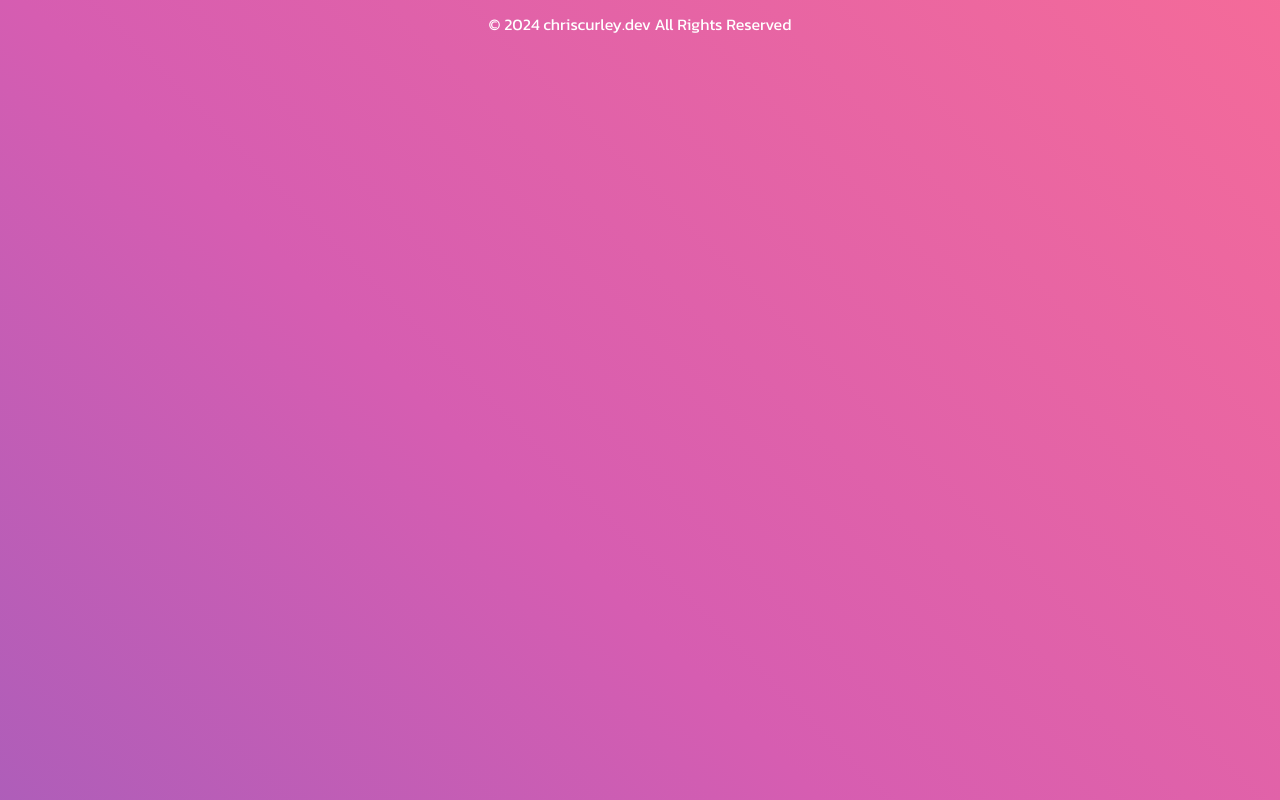
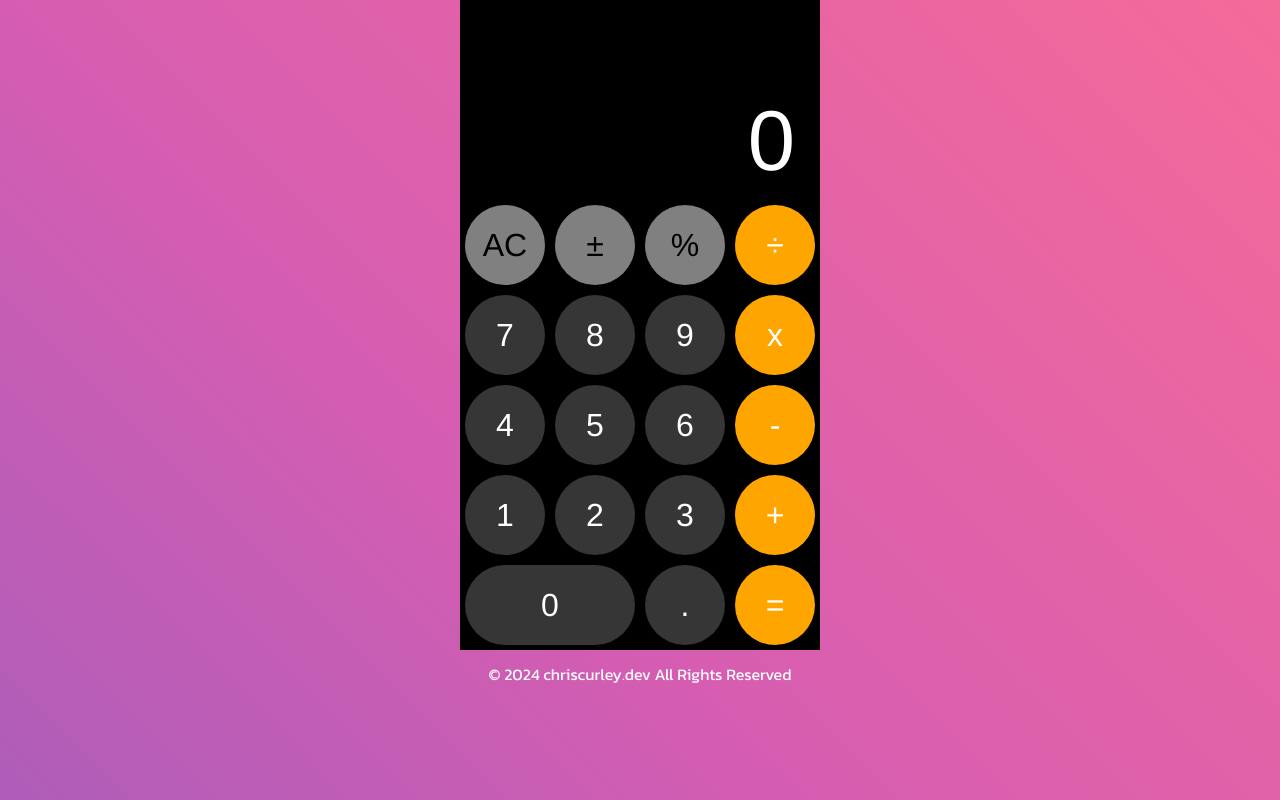
Before and after one commit to christophercurley/chriscurleyDOTdev, an Angular app: page /calculator in a window 1280 px wide. Before the commit this address led to /. Built offline with nearby package versions, Linux system fonts and the light colour scheme.

Commit message:
Implement calculator component.

```diff
--- a/src/app/app-routing.module.ts
+++ b/src/app/app-routing.module.ts
@@ -1,8 +1,12 @@
 import { NgModule } from '@angular/core';
 import { RouterModule, Routes } from '@angular/router';
 import { HomeComponent } from './pages/home/home.component';
+import { CalculatorComponent } from './pages/calculator/calculator.component';
 
-const routes: Routes = [{ path: '', component: HomeComponent }];
+const routes: Routes = [
+  { path: '', component: HomeComponent },
+  { path: 'calculator', component: CalculatorComponent },
+];
 
 @NgModule({
   imports: [RouterModule.forRoot(routes)],
--- a/src/app/app.module.ts
+++ b/src/app/app.module.ts
@@ -12,6 +12,7 @@ import { IntroComponent } from './components/intro/intro.component';
 import { PortraitComponent } from './components/portrait/portrait.component';
 import { ProjectCardsComponent } from './components/project-cards/project-cards.component';
 import { ProjectCardComponent } from './components/project-card/project-card.component';
+import { CalculatorComponent } from './pages/calculator/calculator.component';
 
 @NgModule({
   declarations: [
@@ -24,6 +25,7 @@ import { ProjectCardComponent } from './components/project-card/project-card.com
     PortraitComponent,
     ProjectCardsComponent,
     ProjectCardComponent,
+    CalculatorComponent,
   ],
   imports: [BrowserModule, AppRoutingModule, FontAwesomeModule],
   providers: [],
--- a/src/app/components/project-cards/project-cards.component.ts
+++ b/src/app/components/project-cards/project-cards.component.ts
@@ -19,7 +19,7 @@ export class ProjectCardsComponent {
     {
       name: 'Calculator',
       url: 'calculator',
-      screenshotPath: '',
+      screenshotPath: '../../../assets/screenshots/calculator.png',
       logoPath: '',
       description:
         'A clone of the iOS calculator, created with only Vanilla JS and HTML/CSS.',
--- /dev/null
+++ b/src/app/pages/calculator/calculator.component.css
@@ -0,0 +1,75 @@
+html {
+  background-color: black;
+  display: flex;
+  flex-direction: row;
+  justify-content: center;
+  align-items: center;
+}
+
+body {
+  background-color: black;
+}
+
+p {
+  pointer-events: none;
+}
+
+.screen {
+  height: 200px;
+  width: 360px;
+  background-color: black;
+  border-radius: 10px;
+  display: flex;
+  flex-direction: row;
+  align-items: flex-end;
+  justify-content: flex-end;
+}
+
+.screen p {
+  margin-bottom: 10px;
+  margin-right: 25px;
+  color: white;
+  font-size: 85px;
+  font-family: Helvetica, sans-serif;
+  pointer-events: all;
+}
+
+.buttonRow {
+  display: flex;
+  justify-content: space-evenly;
+}
+
+.button {
+  height: 80px;
+  width: 80px;
+  margin: 5px;
+  border-radius: 50%;
+  background-color: rgb(54, 54, 54);
+  color: white;
+  font-size: xx-large;
+  font-family: Helvetica, sans-serif;
+  display: flex;
+  align-items: center;
+  justify-content: center;
+}
+
+.double {
+  width: 170px;
+  border-radius: 50px;
+}
+
+.format {
+  background-color: gray;
+}
+
+.format p {
+  color: black;
+}
+
+#ac {
+  color: black;
+}
+
+.function {
+  background-color: orange;
+}
--- /dev/null
+++ b/src/app/pages/calculator/calculator.component.html
@@ -0,0 +1,35 @@
+<body>
+  <div class="screen">
+    <p id="screen">0</p>
+  </div>
+
+  <div class="buttonRow">
+    <div class="button format" id="ac"><p id="acp">AC</p></div>
+    <div class="button format" id="invert"><p>±</p></div>
+    <div class="button format" id="percentage"><p>%</p></div>
+    <div class="button function" id="divide"><p>÷</p></div>
+  </div>
+  <div class="buttonRow">
+    <div class="button num"><p>7</p></div>
+    <div class="button num"><p>8</p></div>
+    <div class="button num"><p>9</p></div>
+    <div class="button function" id="times"><p>x</p></div>
+  </div>
+  <div class="buttonRow">
+    <div class="button num"><p>4</p></div>
+    <div class="button num"><p>5</p></div>
+    <div class="button num"><p>6</p></div>
+    <div class="button function" id="minus"><p>-</p></div>
+  </div>
+  <div class="buttonRow">
+    <div class="button num"><p>1</p></div>
+    <div class="button num"><p>2</p></div>
+    <div class="button num"><p>3</p></div>
+    <div class="button function" id="plus"><p>+</p></div>
+  </div>
+  <div class="buttonRow">
+    <div class="button double num"><p>0</p></div>
+    <div class="button" id="dec"><p>.</p></div>
+    <div class="button function" id="equals"><p>=</p></div>
+  </div>
+</body>
--- /dev/null
+++ b/src/app/pages/calculator/calculator.component.ts
@@ -0,0 +1,14 @@
+import { Component, OnInit } from '@angular/core';
+
+@Component({
+  selector: 'app-calculator',
+  templateUrl: './calculator.component.html',
+  styleUrl: './calculator.component.css',
+})
+export class CalculatorComponent implements OnInit {
+  ngOnInit() {
+    const script = document.createElement('script');
+    script.src = '../../../assets/calculator/calculator.js';
+    document.body.appendChild(script);
+  }
+}
--- /dev/null
+++ b/src/assets/calculator/calculator.js
@@ -0,0 +1,245 @@
+const screen = document.querySelector("#screen");
+let screenValue = "0";
+let lockedValue = null;
+let previousValue = null;
+let operator = null;
+let equalsPressed = false;
+
+addNumListeners();
+addDecListener();
+addFunctionListerns();
+addScreenListener();
+
+function addNumListeners() {
+  const buttons = document.querySelectorAll(".num");
+
+  buttons.forEach((button) => {
+    button.addEventListener("click", (e) => {
+      const num = e.target.firstChild.innerText;
+      screen.innerText = screenValue;
+
+      if (equalsPressed) {
+        equalsPressed = false;
+        lockedValue = null;
+        previousValue = null;
+        operator = null;
+        screenValue = "0";
+      }
+
+      if (screenValue !== "0") {
+        if (screenValue.replace(/[\.,]/g, "").length < 9) screenValue += num;
+        if (screenValue.length > 3) screenValue = format(screenValue);
+      } else {
+        screenValue = num;
+      }
+
+      screen.innerText = screenValue;
+    });
+  });
+}
+
+function addDecListener() {
+  const decButton = document.getElementById("dec");
+
+  decButton.addEventListener("click", () => {
+    screenValue = screenValue.split("");
+    screenValue.push(".");
+    screenValue = format(screenValue.join(""));
+    screen.innerText = screenValue;
+  });
+}
+
+function format(val) {
+  lengthFix(val);
+
+  const isDec = val.includes(".");
+  const separate = val.split(".");
+  const decimal = separate[1];
+
+  const split = separate[0].replace(/,/g, "").split("");
+  let isNegative = null;
+
+  if (split[0] === "-") {
+    isNegative = true;
+    split.shift();
+  }
+
+  for (let i = split.length - 3; i > 0; i -= 3) {
+    split.splice(i, 0, ",");
+  }
+
+  if (isNegative) split.unshift("-");
+  if (isDec) split.push(".");
+  if (decimal) split.push(decimal);
+
+  return split.join("");
+}
+
+function lengthFix(val) {
+  // console.log(screen, val);
+  valLen = val.replace(/,/g, "").length;
+  if (valLen <= 6) screen.style.fontSize = "85px";
+  if (valLen === 7) screen.style.fontSize = "68px";
+  if (valLen === 8) screen.style.fontSize = "60px";
+  if (valLen === 9) screen.style.fontSize = "53px";
+}
+
+function operate(previousValue, operator, currentValue) {
+  if (operator === "+") return previousValue + currentValue;
+  if (operator === "-") return previousValue - currentValue;
+  if (operator === "*") return previousValue * currentValue;
+  if (operator === "/") return previousValue / currentValue;
+}
+
+function addFunctionListerns() {
+  function plus() {
+    const plusButton = document.getElementById("plus");
+
+    plusButton.addEventListener("click", (e) => {
+      functionPress();
+      operator = "+";
+    });
+  }
+
+  function minus() {
+    const minusButton = document.getElementById("minus");
+
+    minusButton.addEventListener("click", (e) => {
+      functionPress();
+      operator = "-";
+    });
+  }
+
+  function times() {
+    const timesButton = document.getElementById("times");
+
+    timesButton.addEventListener("click", (e) => {
+      functionPress();
+      operator = "*";
+    });
+  }
+
+  function divide() {
+    const divideButton = document.getElementById("divide");
+
+    divideButton.addEventListener("click", (e) => {
+      functionPress();
+      operator = "/";
+    });
+  }
+
+  function ac() {
+    const clear = document.getElementById("ac");
+
+    clear.addEventListener("click", (e) => {
+      previousValue = null;
+      currentValue = null;
+      lockedValue = null;
+      operator = null;
+      screenValue = "0";
+      screen.innerText = screenValue;
+      lengthFix(screenValue);
+    });
+  }
+
+  function invert() {
+    const invert = document.getElementById("invert");
+
+    invert.addEventListener("click", (e) => {
+      if (screenValue === "0") return;
+      if (screenValue[0] === "-") {
+        screenValue = screenValue.split("");
+        screenValue.shift();
+        screenValue = screenValue.join("");
+      } else {
+        screenValue = "-" + screenValue;
+      }
+      screen.innerText = screenValue;
+    });
+  }
+
+  function percentage() {
+    const perc = document.getElementById("percentage");
+
+    perc.addEventListener("click", (e) => {
+      currVal = Number(screenValue.replace(/,/g, ""));
+      screenValue = format((currVal * 0.01).toString());
+      console.log(currVal * 0.01);
+      screen.innerText = screenValue;
+    });
+  }
+
+  function equals() {
+    const equalsButton = document.getElementById("equals");
+
+    equalsButton.addEventListener("click", () => {
+      if (!equalsPressed) equalsPressed = true;
+      evalutate();
+    });
+  }
+
+  plus();
+  minus();
+  times();
+  divide();
+  ac();
+  invert();
+  percentage();
+  equals();
+}
+
+function addScreenListener() {
+  const acButton = document.getElementById("acp");
+
+  screen.addEventListener("DOMSubtreeModified", () => {
+    if (screenValue !== "0" || previousValue) {
+      acButton.innerText = "C";
+      acButton.style.pointerEvents = "none";
+    }
+    if (screenValue === "0") {
+      acButton.innerText = "AC";
+      acButton.style.pointerEvents = "none";
+    }
+  });
+}
+
+function evalutate() {
+  if (!previousValue) return;
+  const currentValue = Number(screenValue.replace(/,/g, ""));
+  let result = null;
+
+  if ((lockedValue && operator === "/") || (lockedValue && operator === "-")) {
+    result = operate(currentValue, operator, previousValue);
+  } else {
+    result = operate(previousValue, operator, currentValue);
+  }
+
+  if (result.toString().length > 9) {
+    console.log(">9");
+    screen.innerText = result.toExponential(2).toString();
+    screenValue = result.toExponential(2).toString();
+  } else {
+    screen.innerText = format(result.toString());
+    screenValue = format(result.toString());
+  }
+
+  if (equalsPressed && !lockedValue) {
+    lockedValue = currentValue;
+  }
+
+  previousValue = lockedValue ? lockedValue : result;
+}
+
+function functionPress() {
+  if (operator && !equalsPressed) {
+    evalutate();
+  } else if (equalsPressed) {
+    equalsPressed = false;
+    lockedValue = null;
+    previousValue = Number(screenValue.replace(/,/g, ""));
+  } else {
+    previousValue = Number(screenValue.replace(/,/g, ""));
+  }
+
+  screenValue = "0";
+}
```
Also changed, not shown: src/assets/screenshots/calculator.png (added), 1 other file (tests, documents, lock files or other folders).
